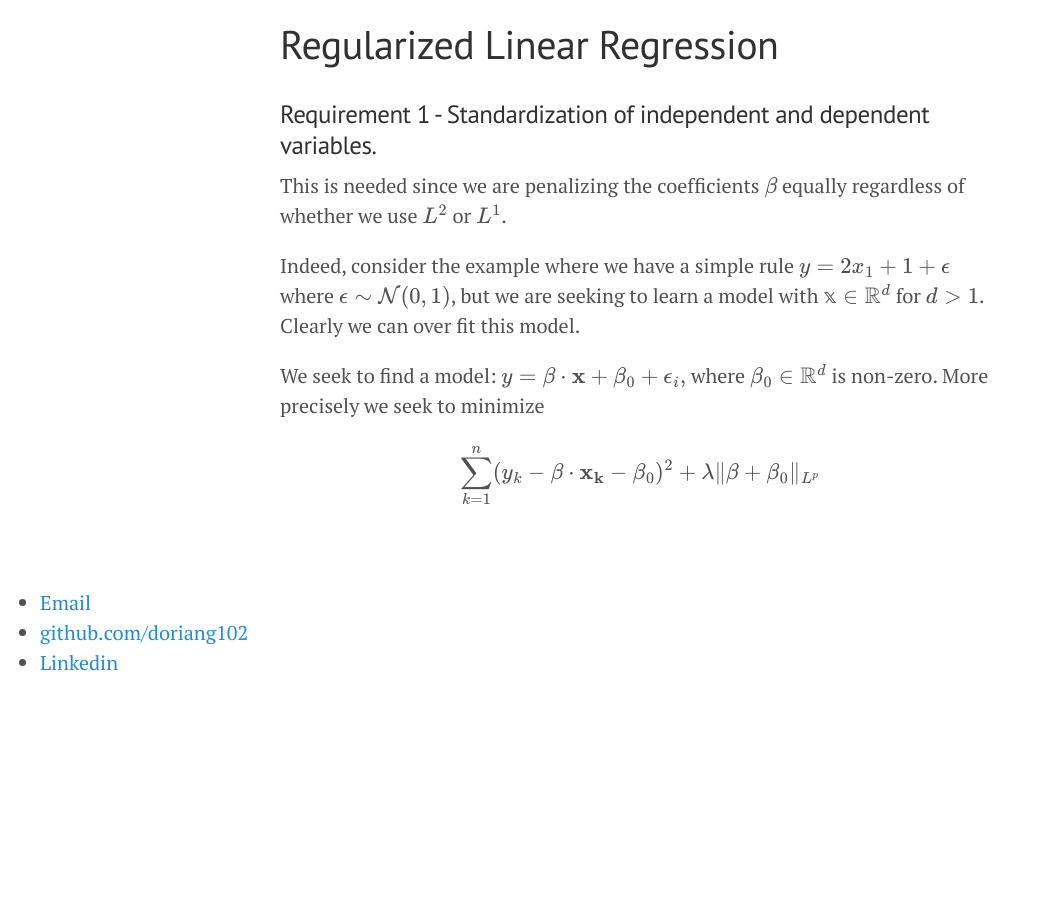
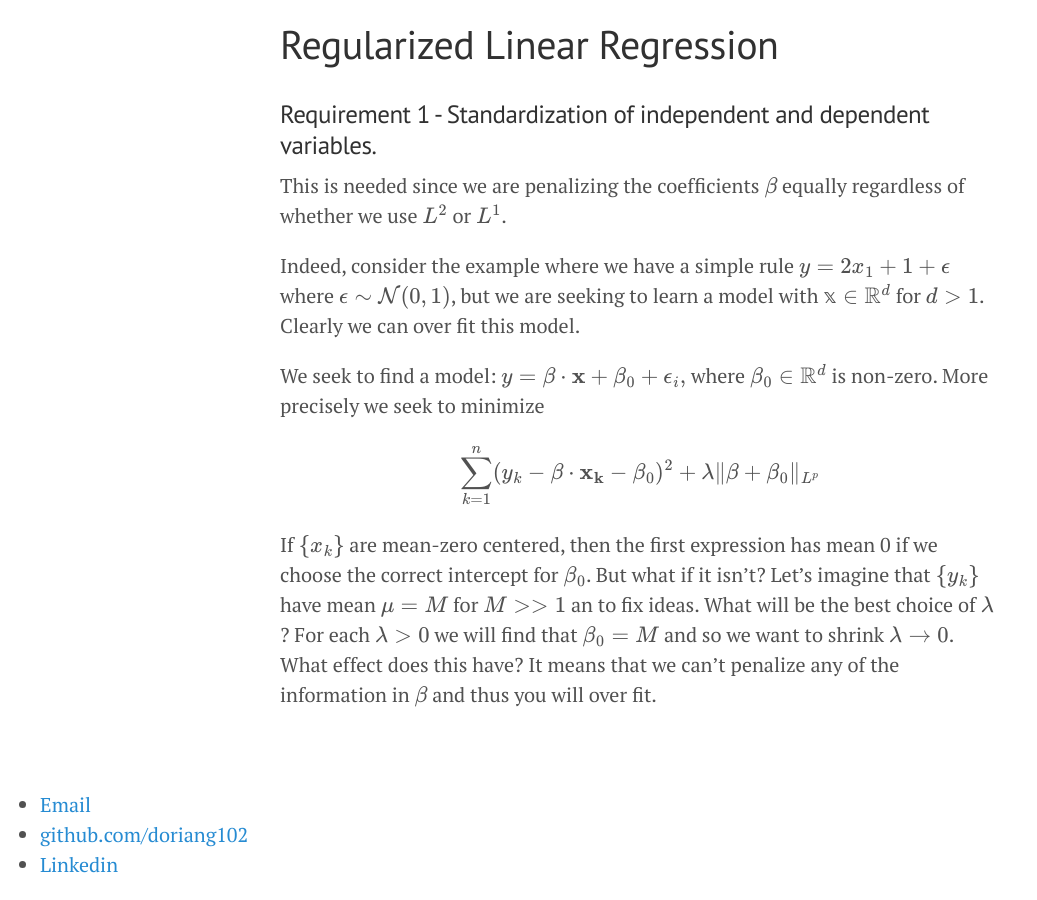
Before and after one commit to doriang102/doriang102.github.io, a Jekyll site: the page built from _posts/2017-07-04-Introduction-To-Regression-In-Progress.md, in a window 1280 px wide and 900 px high, scrolled down 3210 px. Shown: the whole window, without its empty margins (0-1037 px from the left). Built offline with Jekyll 4.4.1, drawn with Linux system fonts in a browser that asks for light colours; our own code applies the rules of GitHub Pages for plain Markdown files; formulas are drawn with MathJax 3; before the commit the page ends 3908 px from its top, so only the background shows below that.

Commit message:
Update 2017-07-04-Introduction-To-Regression-In-Progress.md

```diff
--- a/_posts/2017-07-04-Introduction-To-Regression-In-Progress.md
+++ b/_posts/2017-07-04-Introduction-To-Regression-In-Progress.md
@@ -107,3 +107,6 @@ $$ y = \beta \cdot \mathbf{x} + \beta_0 + \epsilon_i,$$
 where $$ \beta_0 \in \mathbb{R}^d$$ is non-zero. More precisely we seek to minimize
 
 $$\sum_{k=1}^n (y_k- \beta \cdot \mathbf{x_k} - \beta_0)^2 + \lambda \|\beta+\beta_0\|_{L^p}$$
+
+
+If $$\{x_k\}$$ are mean-zero centered, then the first expression has mean 0 if we choose the correct intercept for $$\beta_0$$. But what if it isn't? Let's imagine that $$\{y_k\}$$ have mean $$\mu=M$$ for $$ M > > 1$$ an to fix ideas. What will be the best choice of $$\lambda$$? For each $$\lambda > 0$$ we will find that $$\beta_0 = M$$ and so we want to shrink $$\lambda \to 0$$. What effect does this have? It means that we can't penalize any of the information in $$\beta$$ and thus you will over fit.
```
